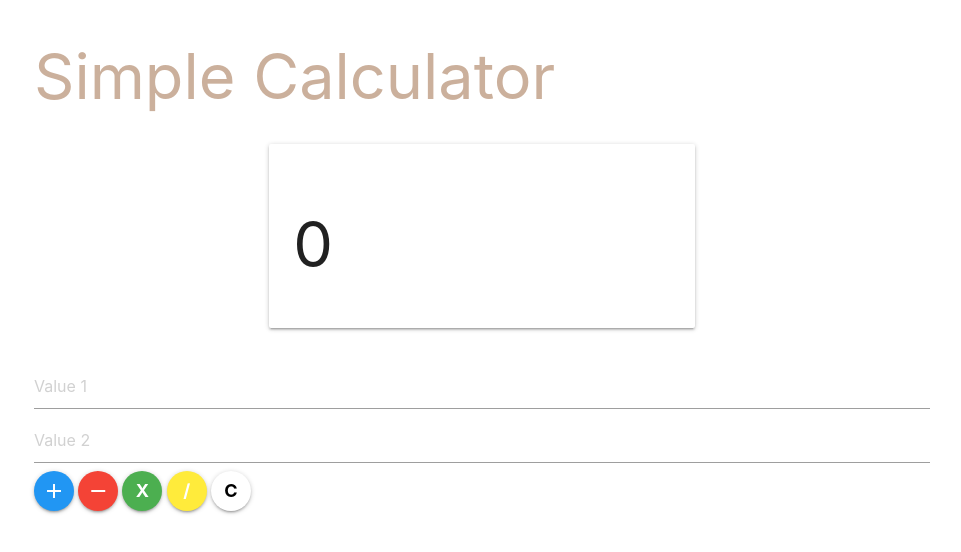
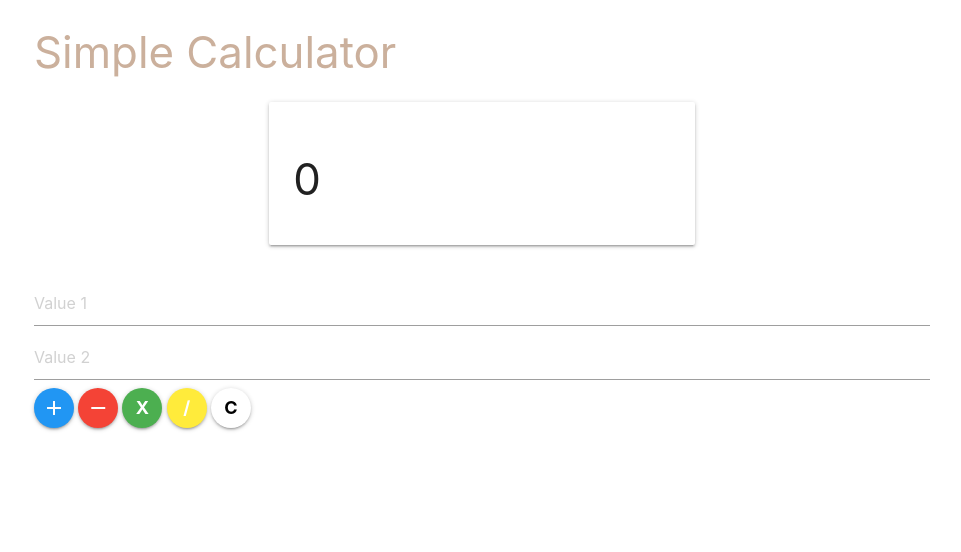
Before and after one commit to ConjecturesandRefutations/Basic-Calculator, a plain HTML site: page index.html in a window 1280 px wide. Shown: the whole page, without its empty margins (158-1119 px from the left). Drawn offline with nearby package versions, Linux system fonts and the light colour scheme.

Commit message:
making a couple of thing smaller

```diff
--- a/index.html
+++ b/index.html
@@ -9,9 +9,6 @@
     <link href="https://fonts.googleapis.com/icon?family=Material+Icons" rel="stylesheet">
     <script src="https://cdnjs.cloudflare.com/ajax/libs/materialize/1.0.0/js/materialize.min.js"></script>
     <style type='text/css'>
-        .theme{
-            background: #cbb09c !important;
-        }
         .theme-text{
             color: #cbb09c !important;
         }
@@ -26,7 +23,7 @@
 
     <div class="container">
 
-<h1 class='theme-text'>Simple Calculator</h1>
+<h3 class='theme-text'>Simple Calculator</h3>
 
 
 <!-- output -->
@@ -35,7 +32,7 @@
     <div class="col s12 m6 offset-m3">
       <div class="card">
         <div class="card-content">
-          <h1 id="output">0</h1>
+          <h3 id="output">0</h3>
         </div>
       </div>
     </div>
@@ -43,8 +40,8 @@
 
 
 <!-- inputs -->
-<input type="text" id="input1" placeholder="Value 1">
-<input type="text" id="input2" placeholder="Value 2">
+<input type="text" id="input1" placeholder="Value 1" class="input">
+<input type="text" id="input2" placeholder="Value 2" class="input">
 
 <!-- buttons -->
 <button onclick="add()" class="btn-floating blue"><i class="material-icons">add</i></button>
@@ -53,6 +50,7 @@
 <button onclick="divide()" class="btn-floating yellow" id="divide">/</button>
 <button onclick="clearInputs()" id="clear" class="btn-floating white black-text">C</button>
 
+
 </div>
 
 <script src="script.js"></script>
```
